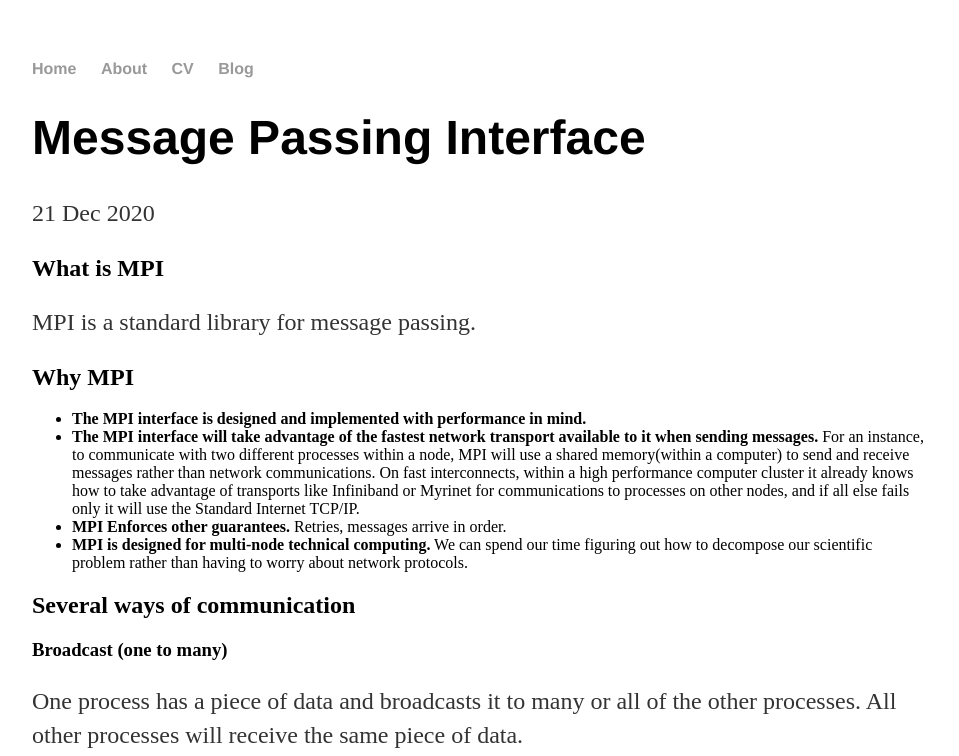
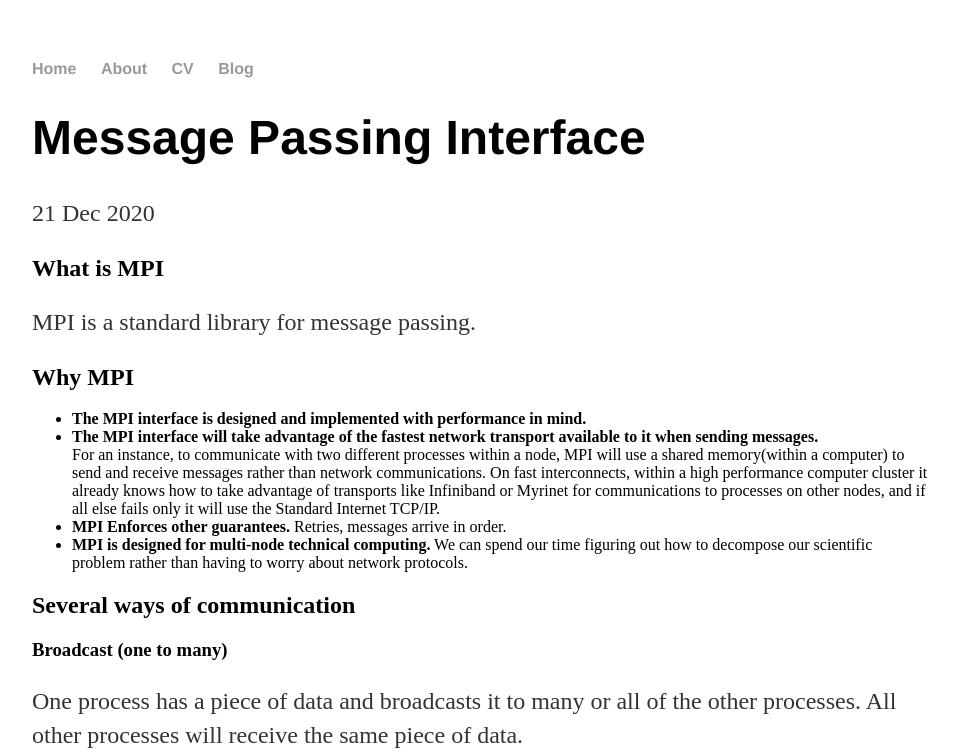
Before and after one commit to SharynHu/SharynHu.github.io, a Jekyll site: the page built from _posts/2020-12-21-Message-Passing-Interface.md, in a window 1280 px wide. Shown: the top 756 px of the page, without its empty margins (160-1119 px from the left). Built offline with Jekyll 4.4.1, drawn with Linux system fonts in a browser that asks for light colours; our own code applies the rules of GitHub Pages for plain Markdown files; grey boxes are pictures that could not be loaded.

Commit message:
Update 2020-12-21-Message-Passing-Interface.md

```diff
--- a/_posts/2020-12-21-Message-Passing-Interface.md
+++ b/_posts/2020-12-21-Message-Passing-Interface.md
@@ -2,8 +2,7 @@
 MPI is a standard library for message passing.
 ## Why MPI
  - **The MPI interface is designed and implemented with performance in mind.**
- - **The MPI interface will take advantage of the fastest network transport available to it when sending messages.**
-For an instance, to communicate with two different processes within a node, MPI will use a shared memory(within a computer) to send and receive messages rather than network communications. On fast interconnects, within a high performance computer cluster it already knows how to take advantage of transports like Infiniband or Myrinet for communications to processes on other nodes, and if all else fails only it will use the Standard Internet TCP/IP.
+ - **The MPI interface will take advantage of the fastest network transport available to it when sending messages.**<br>For an instance, to communicate with two different processes within a node, MPI will use a shared memory(within a computer) to send and receive messages rather than network communications. On fast interconnects, within a high performance computer cluster it already knows how to take advantage of transports like Infiniband or Myrinet for communications to processes on other nodes, and if all else fails only it will use the Standard Internet TCP/IP.
  - **MPI Enforces other guarantees.**
  Retries, messages arrive in order.
  - **MPI is designed for multi-node technical computing.**
@@ -14,7 +13,7 @@
 One process has a piece of data and broadcasts it to many or all of the other processes. All other processes will receive the same piece of data.
 
 ![](https://raw.githubusercontent.com/SharynHu/picBed/master/85B15782-2C57-4395-9385-A57FD9CDF2AB.png)
-
+<div align=center><img width="150" height="150" src="https://raw.githubusercontent.com/SharynHu/picBed/master/85B15782-2C57-4395-9385-A57FD9CDF2AB.png"/></div>
 
 ### Scatter (one to many)
 A close relative of the broadcast is Scatter, where one process divides values between many others. Different processes may receive different pieces of data.
```
